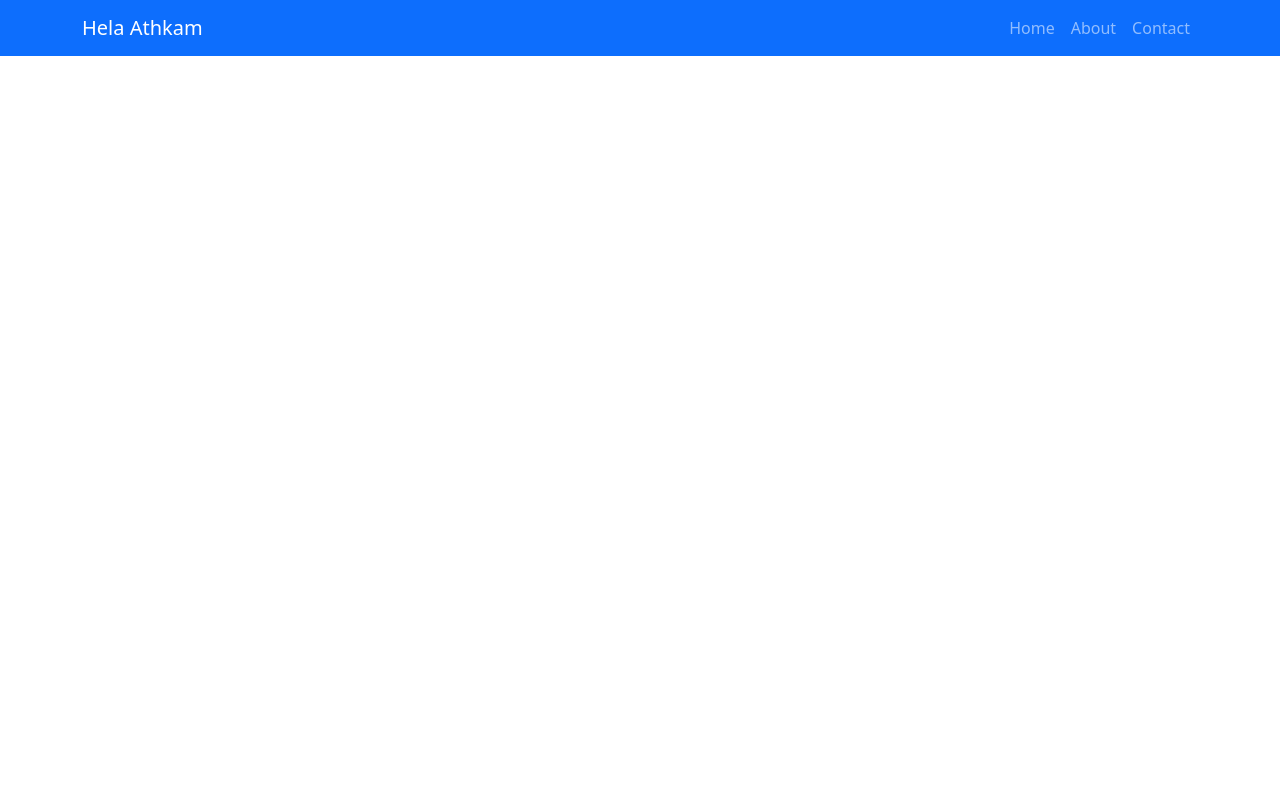
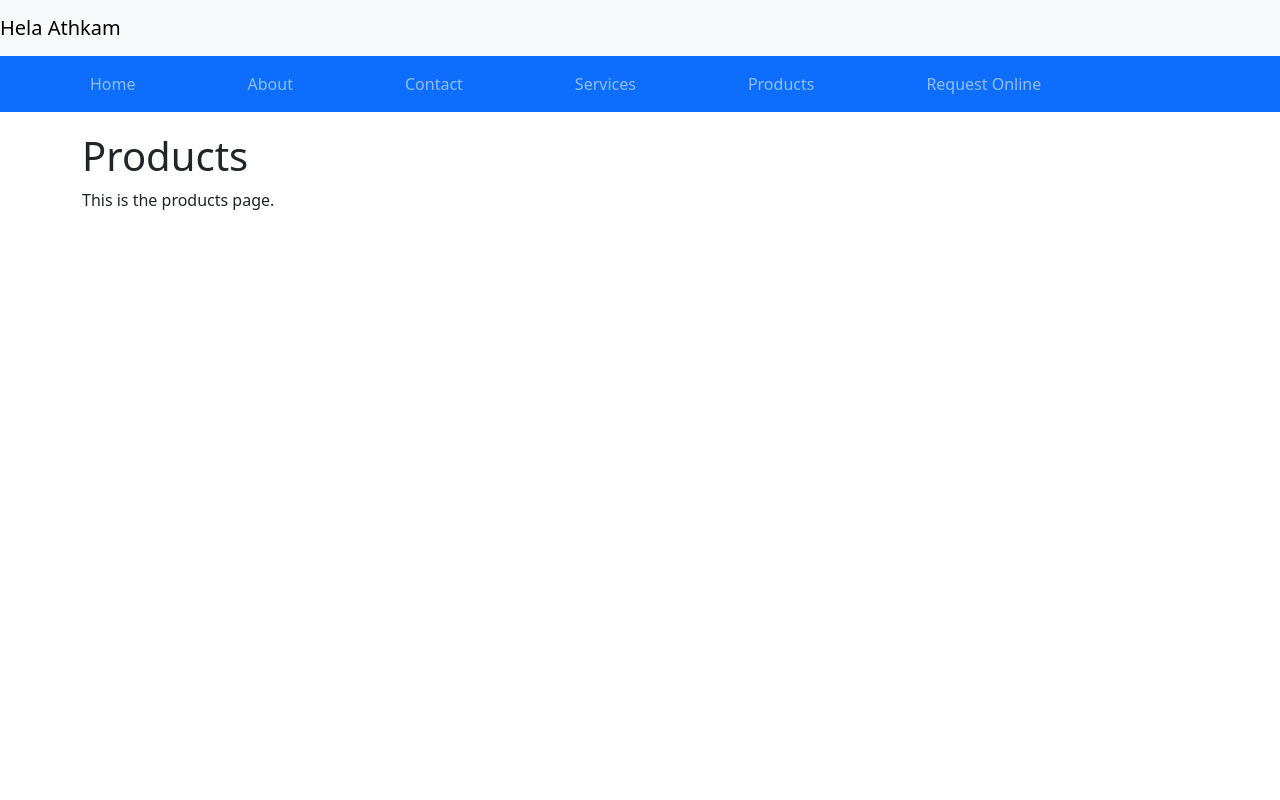
Before and after one commit to himav95/HelaAthkam, a React (Create React App) app in the folder frontend/: page /products in a window 1280 px wide. Shown: the top 800 px of the page. Built offline with nearby package versions, Linux system fonts and the light colour scheme.

Commit message:
Page navigation bar modified

```diff
--- a/frontend/src/App.js
+++ b/frontend/src/App.js
@@ -3,15 +3,32 @@ import Header from "./Components/Header";
 import Footer from "./Components/Footer";
 import Home from "./Pages/Home";
 import About from "./Pages/About";
+import Services from "./Pages/Services";
+import Products from "./Pages/Products";
+import RequestOnline from "./Pages/RequestOnline";
 import Contact from "./Pages/Contact";
-import { Container } from "react-bootstrap";
+import { Navbar, Nav, Container } from "react-bootstrap";
+
+
 
 function App() {
   return (
     <>
+     <Navbar bg="light" expand="lg" className="" id="navbarMain">
+
+      <Navbar.Brand>Hela Athkam</Navbar.Brand>
+      <Container>
+        {/* First row content */}
+        {/* Second row content */}
+      </Container>
+      </Navbar>
+
 
     <BrowserRouter>
+
+
     <Header />
+
 
     <Container className="container-fluid vh-100" style={{marginTop:20}}>
 
@@ -19,6 +36,10 @@ function App() {
         <Route path="/" element={<Home />} />
         <Route path="/about" element={<About />} />
         <Route path="/contact" element={<Contact />} />
+        <Route path="/services" element={<Services />} />
+        <Route path="/products" element={<Products />} />
+        <Route path="/requestonline" element={<RequestOnline />} />
+
       </Routes>
 
     </Container>
--- a/frontend/src/Components/Header.jsx
+++ b/frontend/src/Components/Header.jsx
@@ -7,11 +7,18 @@ function Header () {
         <Navbar variant='dark' sticky='top' bg='primary'>
             <Container>
 
-                <Navbar.Brand href='/'>Hela Athkam</Navbar.Brand>
-                <Nav variant='pills'>
-                    <Nav.Link href='/'>Home</Nav.Link>
-                    <Nav.Link href='/about'>About</Nav.Link>
-                    <Nav.Link href='/contact'>Contact</Nav.Link>
+
+
+
+                <Nav className='d-flex justify-content-center' variant='pills'>
+
+                    <Nav.Link className='me-5' href='/'>Home</Nav.Link>
+                    <Nav.Link className='mx-5' href='/about'>About</Nav.Link>
+                    <Nav.Link className='mx-5' href='/contact'>Contact</Nav.Link>
+                    <Nav.Link className='mx-5' href='/services'>Services</Nav.Link>
+                    <Nav.Link className='mx-5' href='/products'>Products</Nav.Link>
+                    <Nav.Link className='mx-5' href='/requestonline'>Request Online</Nav.Link>
+
                 </Nav>
 
             </Container>
--- /dev/null
+++ b/frontend/src/Pages/Products.jsx
@@ -0,0 +1,12 @@
+function Products () {
+    return (
+        <>
+
+        <h1>Products</h1>
+        <p>This is the products page.</p>
+
+        </>
+    )
+}
+
+export default Products
--- /dev/null
+++ b/frontend/src/Pages/RequestOnline.jsx
@@ -0,0 +1,12 @@
+function RequestOnline () {
+    return (
+        <>
+
+        <h1>Request Online</h1>
+        <p>This is the Request Online Page.</p>
+
+        </>
+    )
+}
+
+export default RequestOnline
--- /dev/null
+++ b/frontend/src/Pages/Services.jsx
@@ -0,0 +1,13 @@
+function Services () {
+    return(
+
+       <>
+
+       <h1>Services</h1>
+        <p>This is services page</p>
+
+        </>
+    )
+}
+
+export default Services
```
